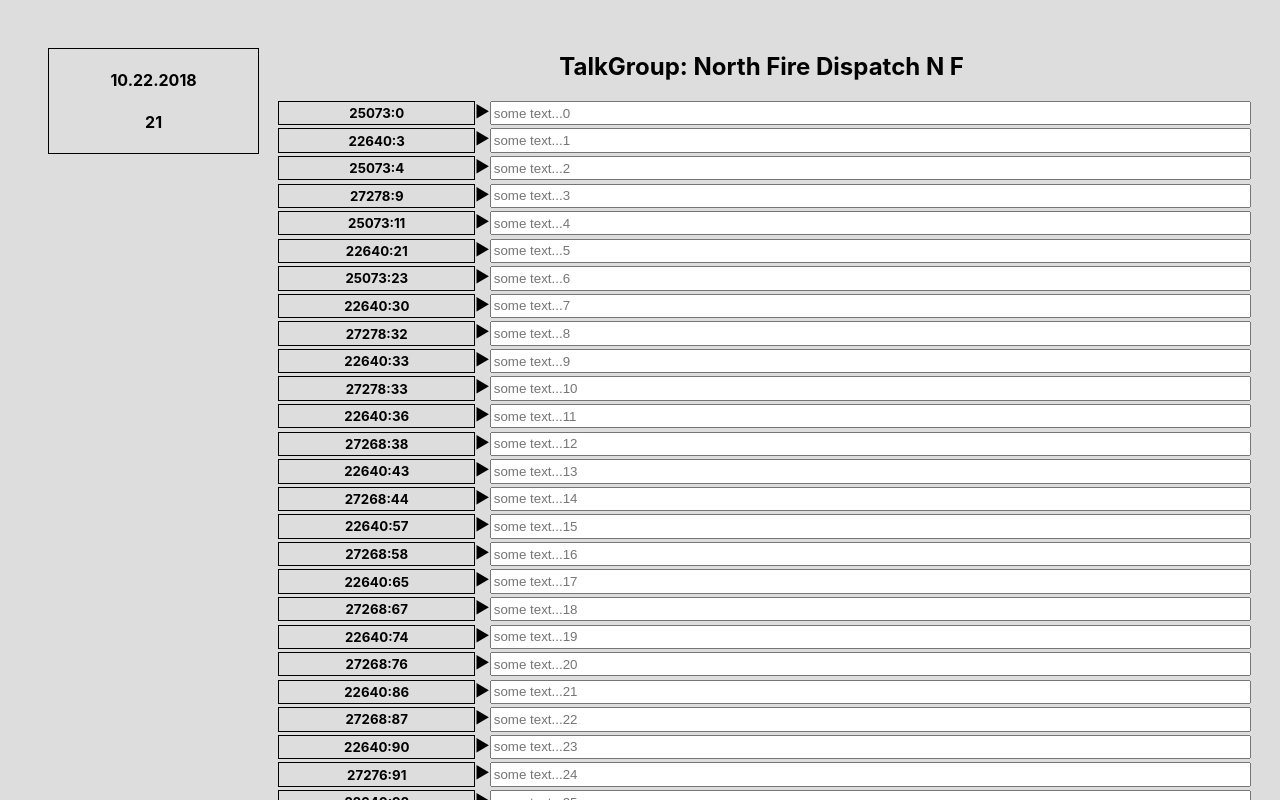
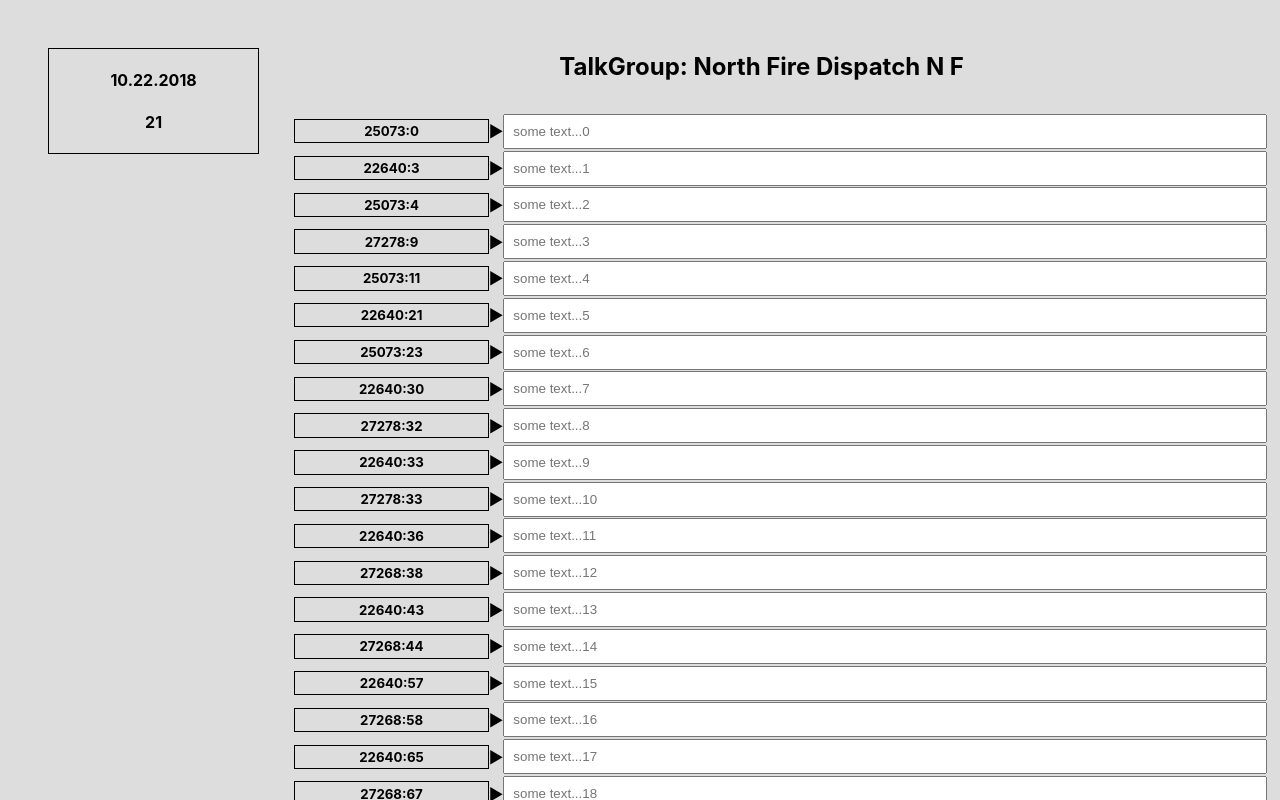
Before and after one commit to MixMasterT/transmission_scribe, a React (Create React App) app: page / in a window 1280 px wide. Shown: the top 800 px of the page. Built offline with nearby package versions, Linux system fonts and the light colour scheme; no server answers.

Commit message:
update styles and make jumps work better visually

```diff
--- a/src/App.css
+++ b/src/App.css
@@ -59,15 +59,24 @@
   cursor: pointer;
 }
 
+.speaker-box {
+  margin-bottom: 0.5rem;
+  height: 1.8rem;
+}
+
 .speaker-box label {
+  height: 100%;
+  padding: 1rem;
   margin: 0.2rem;
   margin-right: 1rem;
   width: 100%;
   display: flex;
   flex-direction: row;
   justify-content: space-between;
+  align-items: center;
 }
 .speaker-box input {
+  padding: 0.5rem;
   width: 80%;
 }
 .speaker-box h5 {
--- a/src/components/audio_control.js
+++ b/src/components/audio_control.js
@@ -19,6 +19,7 @@ class AudioControl extends Component {
       playPosition: 0,
       animationFrameListener: null,
       isPlaying: false,
+      isJump: false,
     }
     this.audio = React.createRef();
     this.play = this.play.bind(this);
@@ -40,9 +41,8 @@ class AudioControl extends Component {
     this.resetAudio();
   }
   static getDerivedStateFromProps(nextProps, prevState){
-     if(
-       nextProps.playPosition !== prevState.playPosition ||
-       nextProps.isPlaying !== prevState.isPlaying
+     if(nextProps.playPosition !== prevState.playPosition
+       || nextProps.isPlaying !== prevState.isPlaying
      ) {
        return {
          playPosition: nextProps.playPosition,
@@ -54,6 +54,13 @@ class AudioControl extends Component {
   componentDidUpdate(prevProps, prevState) {
     if(this.props.playPosition !== prevProps.playPosition) {
       this.audio.current.currentTime = this.props.playPosition;
+      this.setState({
+        isJump: true
+      }, () => {
+        setTimeout(() => {
+          this.setState({ isJump: false });
+        }, 100);
+      })
     }
     if(this.props.isPlaying && !prevProps.isPlaying) {
       this.audio.current.play();
@@ -105,6 +112,7 @@ class AudioControl extends Component {
           markers={marks}
           duration={this.state.audioLength}
           position={this.state.playPosition}
+          isJump={this.state.isJump}
         />
         <div className="control-buttons">
           {
--- a/src/components/play_bar.js
+++ b/src/components/play_bar.js
@@ -1,15 +1,14 @@
 import React from 'react';
 
 export default ({ markers, position, isPlaying, duration, isJump }) => {
+  const showCurrent = isPlaying && !isJump;
   return (
     <div id="play-bar">
       <div id="progress"
         className={isPlaying ? 'is-playing' : 'static'}
         style={{
-          width: `${isPlaying ? 100 : 100 * position / duration}%`,
-          transition: `${
-            isPlaying && !isJump ? duration - position : 0
-          }s linear`
+          width: `${showCurrent ? 100 : 100 * position / duration}%`,
+          transition: `${showCurrent ? duration - position : 0}s linear`,
         }}
       />
       { markers.map(p => (
--- a/src/index.css
+++ b/src/index.css
@@ -2,6 +2,7 @@ body {
   background-color: #DDD;
   margin: 0;
   padding: 0;
+  min-width: 800px;
   font-family: -apple-system, BlinkMacSystemFont, "Segoe UI", "Roboto", "Oxygen",
     "Ubuntu", "Cantarell", "Fira Sans", "Droid Sans", "Helvetica Neue",
     sans-serif;
```
